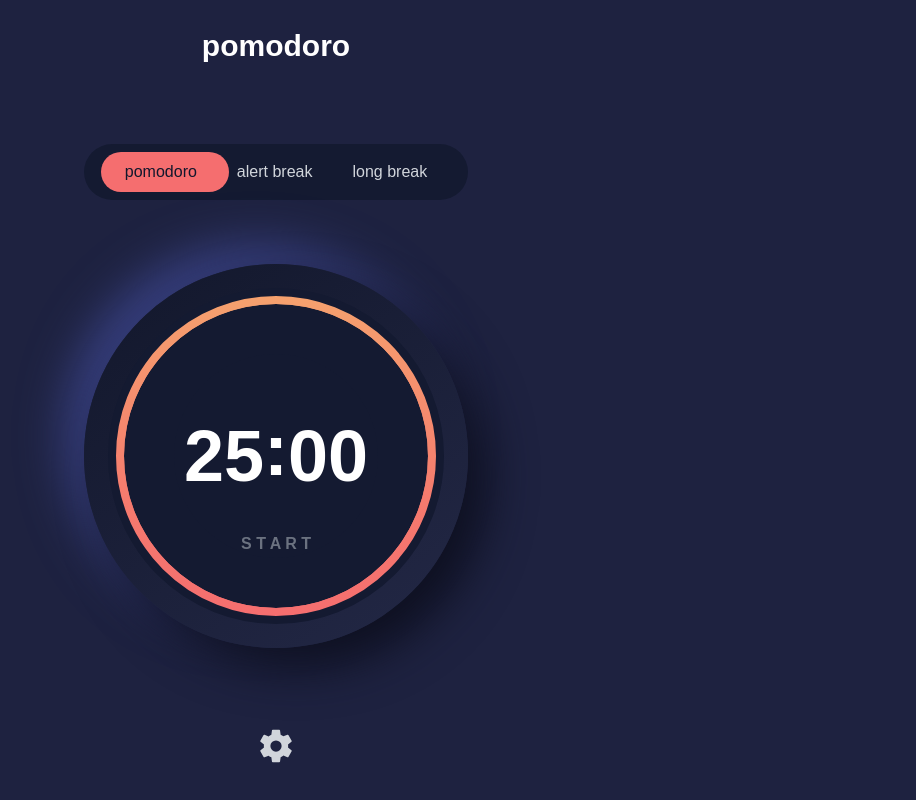
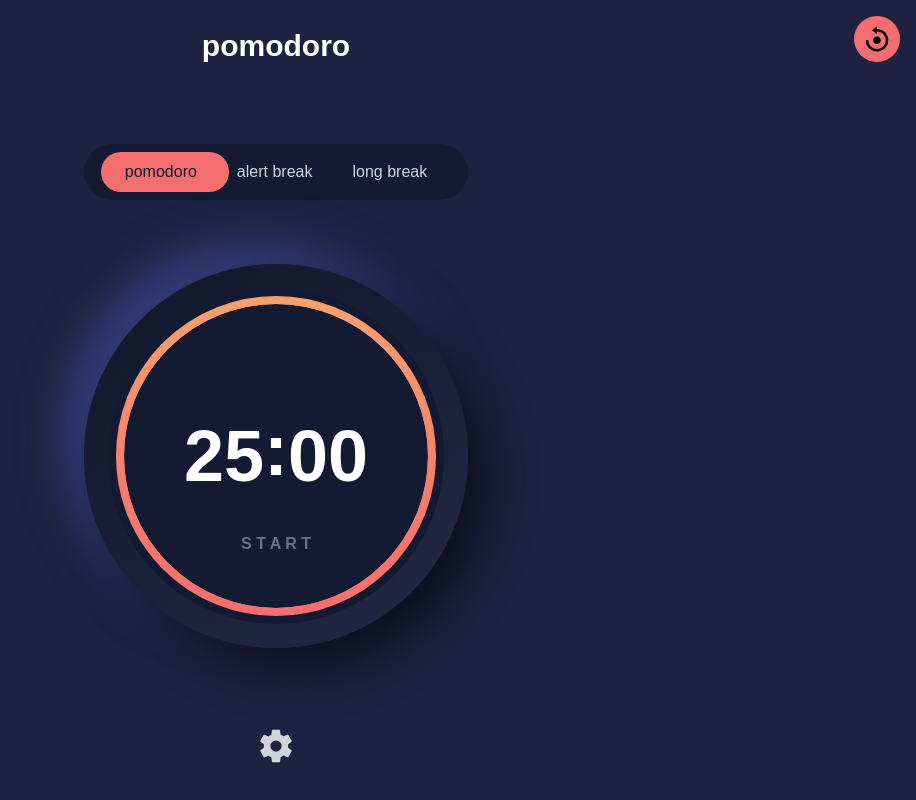
Before and after one commit to eramoss/pomodoro, a Next.js app: page / in a window 1280 px wide. Shown: the whole page, without its empty margins (364-1280 px from the left). Built offline with nearby package versions, Linux system fonts and the light colour scheme.

Commit message:
add reset button and sleep time

```diff
--- a/src/components/Starter.tsx
+++ b/src/components/Starter.tsx
@@ -1,5 +1,6 @@
 import { useModes } from "../hooks/useModes";
 import { useTimer } from "../hooks/useTimer";
+import { BiReset } from "react-icons/bi";
 
 export const Starter = () => {
   const {
@@ -12,6 +13,7 @@ export const Starter = () => {
     INITIAL_TIME_IN_SECONDS,
     SECOND_TIME_IN_SECONDS,
     THIRD_TIME_IN_SECONDS,
+    setisPause,
   } = useTimer();
   const {
     Mode1,
@@ -27,6 +29,31 @@ export const Starter = () => {
 
   return (
     <div className=" flex flex-col gap-16">
+      <button
+        onClick={() => {
+          if (isSelected1 === "isSelected") {
+            setisPause(true);
+            setTimeout(() => {
+              setTime(INITIAL_TIME_IN_SECONDS);
+            }, 750);
+          }
+          if (isSelected2 === "isSelected") {
+            setisPause(true);
+            setTimeout(() => {
+              setTime(SECOND_TIME_IN_SECONDS);
+            }, 750);
+          }
+          if (isSelected3 === "isSelected") {
+            setisPause(true);
+            setTimeout(() => {
+              setTime(THIRD_TIME_IN_SECONDS);
+            }, 750);
+          }
+        }}
+        className="bg-orange-datail rounded-full fixed top-4 right-4 text-lg flex p-2"
+      >
+        <BiReset className="text-3xl" />
+      </button>
       <div className="bg-midnight-dark rounded-full  flex justify-center items-center py-2 px-3 sm ">
         <nav className="relative h-full text-gray-300 px-6 py-2 left ">
           <div className="flex gap-10">
--- a/src/hooks/useModes.tsx
+++ b/src/hooks/useModes.tsx
@@ -2,7 +2,6 @@ import { useEffect, useState } from "react";
 import { useTimer } from "./useTimer";
 
 export const useModes = () => {
-  const { time } = useTimer();
   var isSelected1 = "isSelected";
   var isSelected2 = "";
   var isSelected3 = "";
--- a/src/hooks/useTimer.tsx
+++ b/src/hooks/useTimer.tsx
@@ -1,9 +1,22 @@
 import { useEffect, useState } from "react";
+import { useModes } from "./useModes";
 
 export const useTimer = () => {
+  const {
+    Mode1,
+    Mode2,
+    Mode3,
+    isSelected1,
+    isSelected2,
+    isSelected3,
+    LEFT_POSITION,
+    animationDown,
+    animationUp,
+  } = useModes();
   const INITIAL_TIME_IN_SECONDS = 25 * 60; //25 minutes
   const SECOND_TIME_IN_SECONDS = 10 * 60; //10 minutes
   const THIRD_TIME_IN_SECONDS = 30 * 60; //30 minutes
+  const SLEEP_TIME_IN_SECONDS = 5 * 60; //30 minutes
   const [time, setTime] = useState(INITIAL_TIME_IN_SECONDS);
   const [isPause, setisPause] = useState(true);
 
@@ -17,6 +30,8 @@ export const useTimer = () => {
 
   useEffect(() => {
     if (time === 0) {
+      alert("cabou");
+      setTime(SLEEP_TIME_IN_SECONDS);
       return;
     } else {
       setTimeout(() => {
@@ -27,7 +42,7 @@ export const useTimer = () => {
         }
       }, 1000);
     }
-  }, [time, isPause]);
+  }, [time, isPause, SLEEP_TIME_IN_SECONDS]);
 
   var StarterPause = isPause === true ? "S T A R T" : "P A U S E";
   var Minutes = Math.floor(time / 60).toString();
@@ -44,5 +59,6 @@ export const useTimer = () => {
     THIRD_TIME_IN_SECONDS,
     setTime,
     time,
+    setisPause,
   };
 };
```
